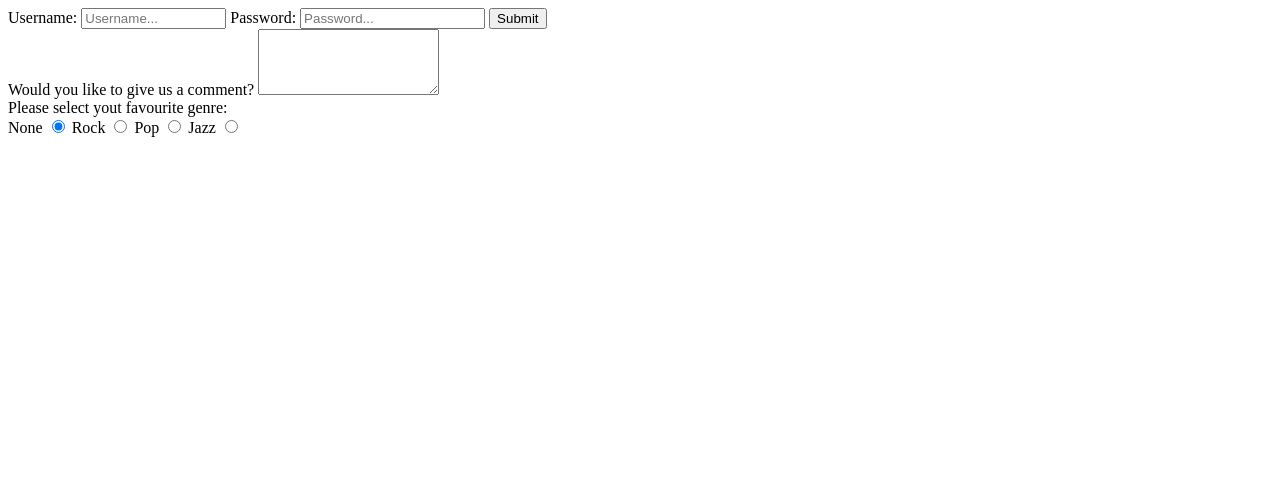
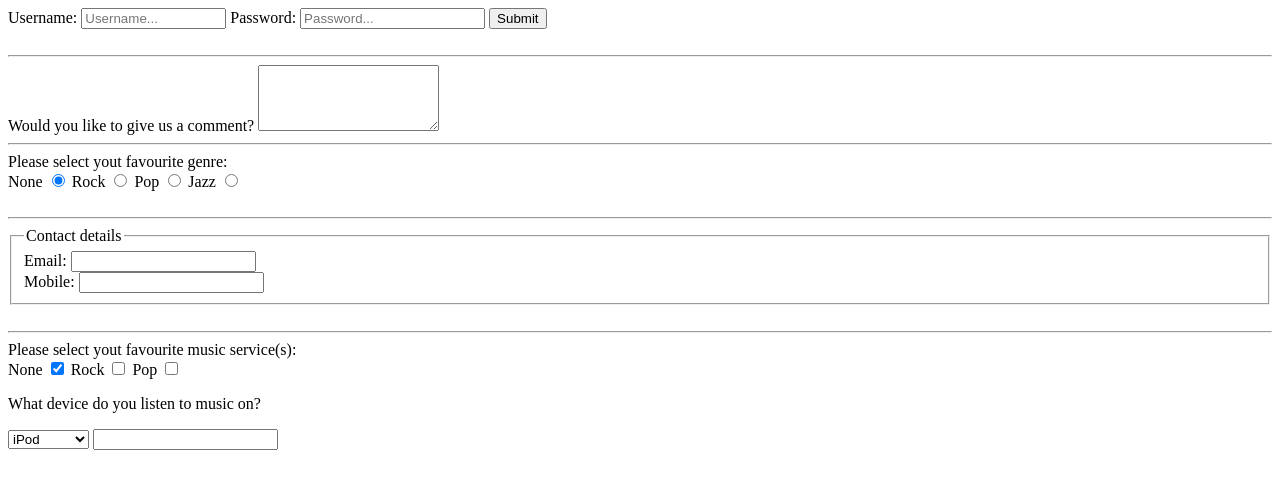
Before and after one commit to Abbe06/Javascript-HTML-och-css, a plain HTML site: page Dag 1/examples/forms.html in a window 1280 px wide. Drawn offline with Linux system fonts and the light colour scheme.

Commit message:
HTML forms - fieldset, checkbox, dropdown

```diff
--- a/Dag 1/examples/forms.html
+++ b/Dag 1/examples/forms.html
@@ -18,11 +18,13 @@
 
         <input type="submit" value="Submit">
     </form>
-
+    <br>
+    <hr>
     <!-- Textarea -->
      <label for="">Would you like to give us a comment?</label>
      <textarea name="comments" id="comments" cols="20" rows="4"></textarea>
-
+    <br>
+    <hr>
     <!-- Radoknappar -->
     <div>
         Please select yout favourite genre: <br>
@@ -38,5 +40,49 @@
         <label for="jazz">Jazz</label>
         <input type="radio" name="genre" id="jazz" value="jazz">
     </div>
+    <br>
+    <hr>
+    <!-- Fieldset för sektioner -->
+    <fieldset>
+        <legend>Contact details</legend>
+        <label for="email">Email:</label>
+        <input type="email" name="email" id="email">
+        <br>
+        <label for="mobile">Mobile:</label>
+        <input type="tel" name="mobile" id="mobile">
+    </fieldset>
+    <br>
+    <hr>
+
+    <!-- Checkbox -->
+    <div>
+        Please select yout favourite music service(s): <br>
+        <label for="itunes">None</label>
+        <input type="checkbox" name="service" id="itunes" value="itunes" checked>
+
+        <label for="syntaxfm">Rock</label>
+        <input type="checkbox" name="service" id="syntaxfm" value="syntaxfm">
+
+        <label for="spotify">Pop</label>
+        <input type="checkbox" name="service" id="spotify" value="spotify">
+    </div>
+
+    <!-- Drop-down listor -->
+    <p>What device do you listen to music on?</p>
+    <select name="devices" id="devices">
+        <option value="ipod">iPod</option>
+        <option value="radio">Radion</option>
+        <option value="computer">Computer</option>
+    </select>
+
+    <!-- Datalist -->
+    <input list="browsers" name="browsers">
+    <datalist id="browsers">
+        <option value="Egde"></option>
+        <option value="Firefox"></option>
+        <option value="Chrome"></option>
+        <option value="Safari"></option>
+    </datalist>
+
 </body>
 </html>
```
